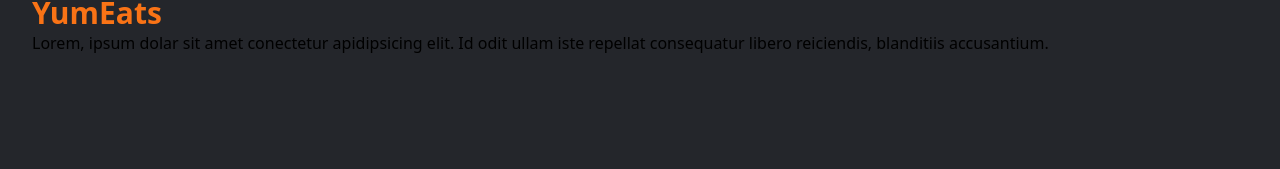
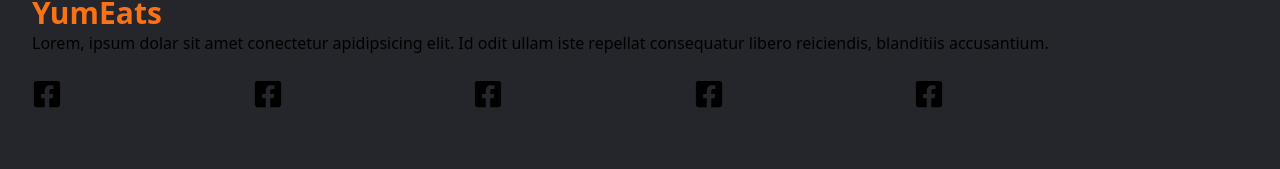
Before and after one commit to katie-franklin23/react-recipes, a React (Create React App) app: page / in a window 1280 px wide. Shown: the part 6254-6423 px from the top of the page. Built offline with nearby package versions, Linux system fonts and the light colour scheme.

Commit message:
add facebook square component and format size

```diff
--- a/src/components/Footer.js
+++ b/src/components/Footer.js
@@ -17,7 +17,13 @@ const Footer = () => {
             Lorem, ipsum dolar sit amet conectetur apidipsicing elit. Id odit
             ullam iste repellat consequatur libero reiciendis, blanditiis
             accusantium.
-            <div className="flex justify-between md:w-[75%] my-6"></div>
+            <div className="flex justify-between md:w-[75%] my-6">
+              <FaFacebookSquare size={30} />
+              <FaFacebookSquare size={30} />
+              <FaFacebookSquare size={30} />
+              <FaFacebookSquare size={30} />
+              <FaFacebookSquare size={30} />
+            </div>
           </p>
         </div>
       </div>
```
